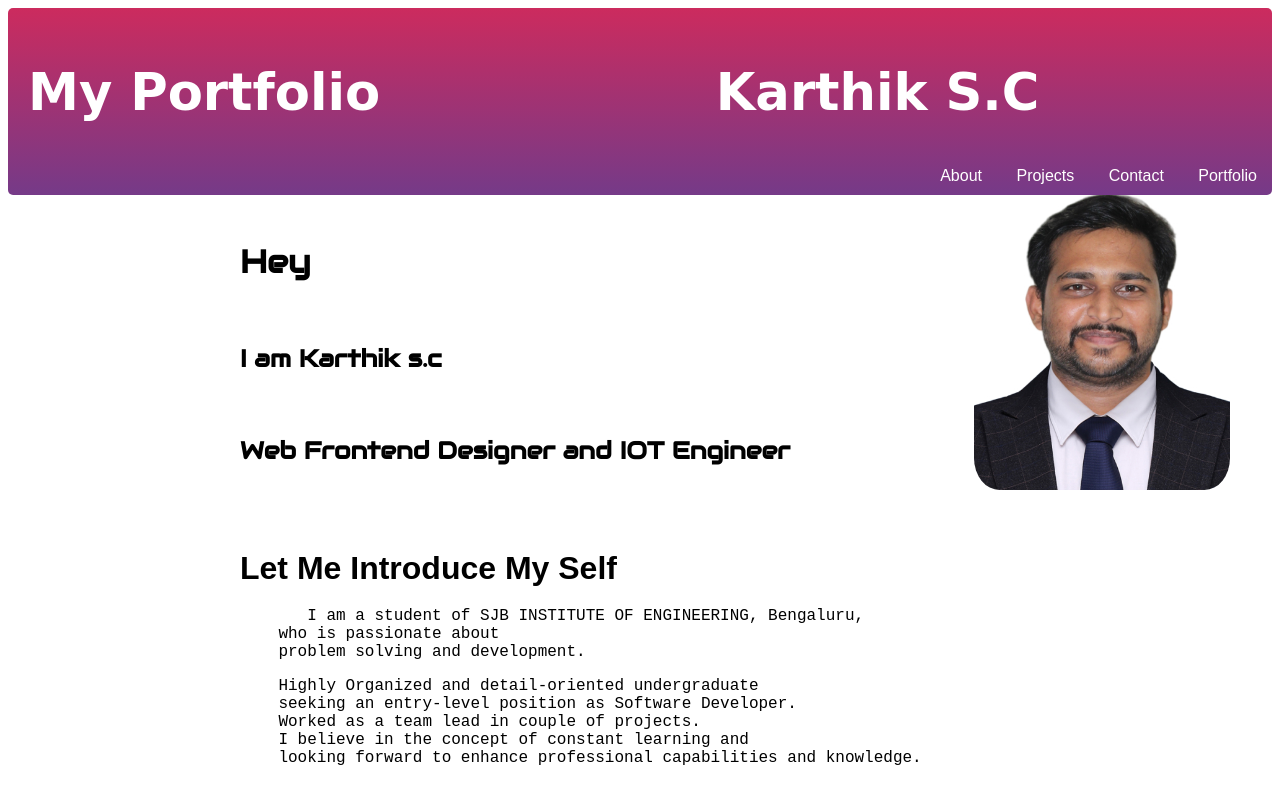
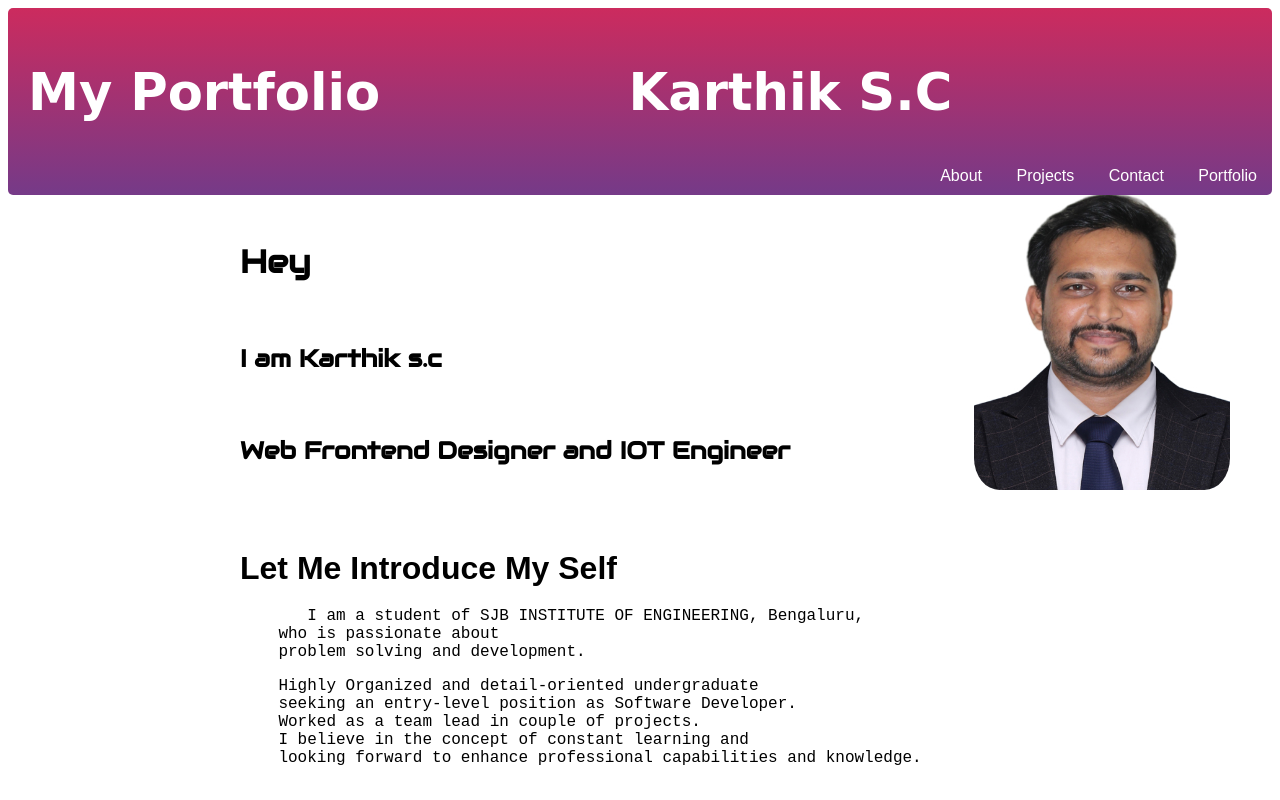
Before and after one commit to karthikShetty072/karthikShetty072.github.io, a plain HTML site: page portfolio/HTML/index.html in a window 1280 px wide. Shown: the top 800 px of the page. Drawn offline with Linux system fonts and the light colour scheme; a web font is replaced by a local one.

Commit message:
Update index.css

```diff
--- a/portfolio/CSS/index.css
+++ b/portfolio/CSS/index.css
@@ -32,7 +32,7 @@ body {
 
     text-align: center;
     display: inline-block;
-    margin-left: 25%;
+    margin-left: 18%;
     font-size:4vw;
     position: relative;
     padding :10px
```
